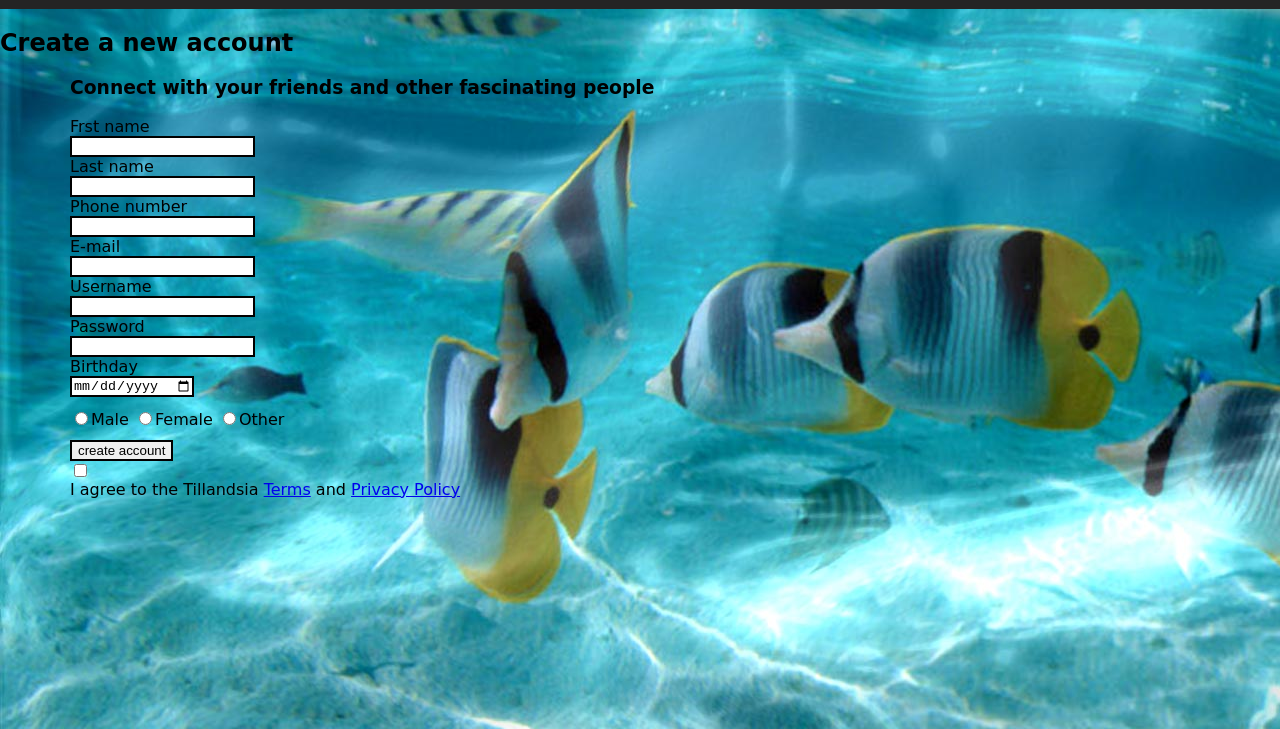
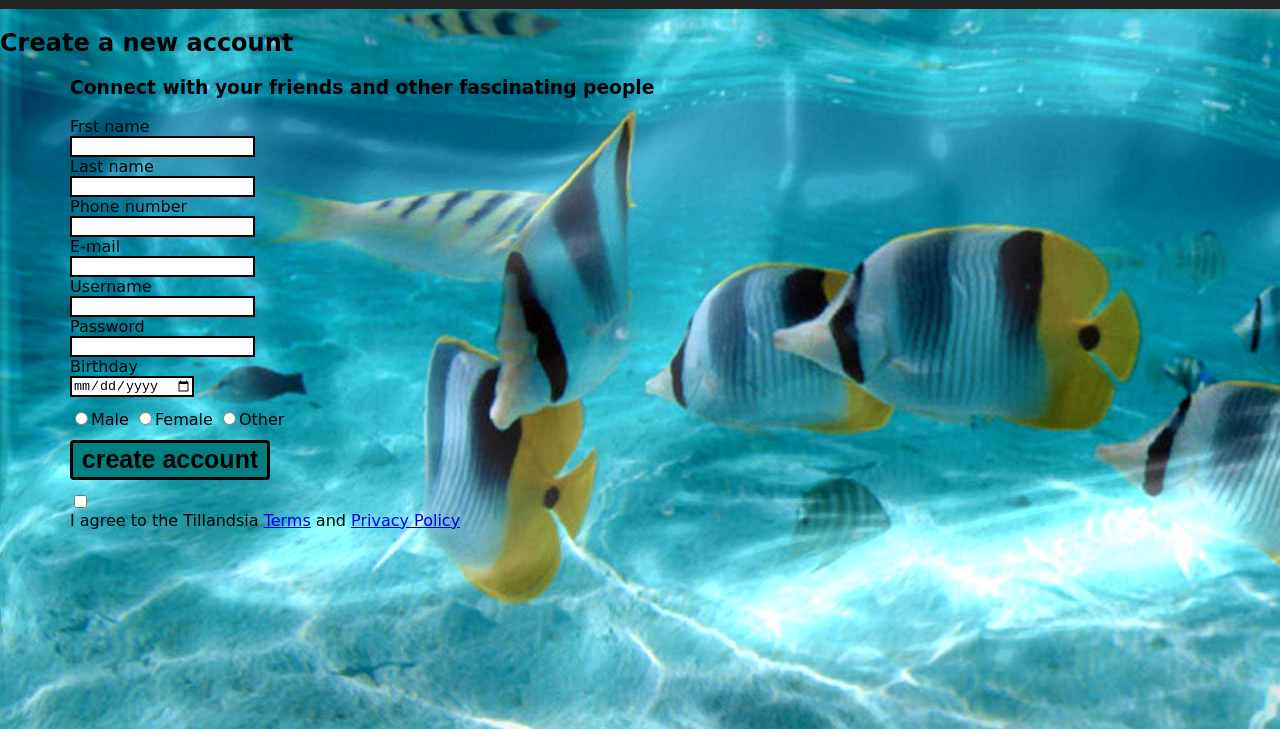
Before and after one commit to MilicaPetkovic/Domaci4, a plain HTML site: page index.forma.html in a window 1280 px wide. Shown: the part 71-800 px from the top of the page. Drawn offline with Linux system fonts and the light colour scheme; a web font is replaced by a local one.

Commit message:
Add files via upload

```diff
--- a/style.forma.css
+++ b/style.forma.css
@@ -27,10 +27,10 @@ input[type="radio"] {
 	font-family: 'Frijole', cursive;
 
 }
-input[type="submite"] {
+input[type="submit"] {
 	background-color: #008080;
 	border: 3px solid black;
-	height: 30px;
+	height: 40px;
 	width: 200px;
 	text-align: center;
 	font-weight: bold;
@@ -44,3 +44,6 @@ h2 {
 	float: right;
 	display: inline-block;
 }
+input[type="checkbox"] {
+	margin-top: 15px;
+}
```
